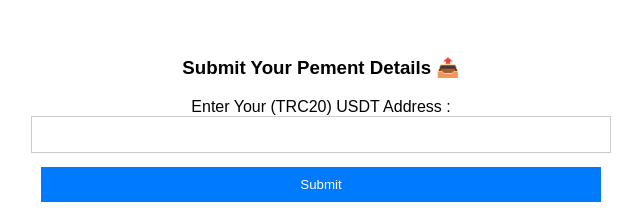
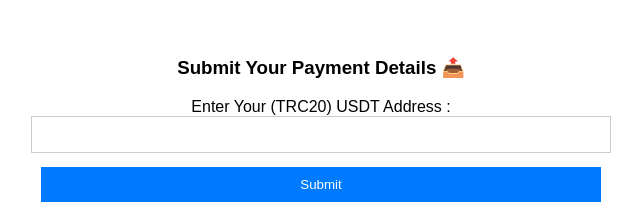
Before and after one commit to chatxv/viralvideos, a plain HTML site: page index.html in a window 1280 px wide. Shown: the part 754-972 px from the top of the page, 319-959 px from the left. Drawn offline with Linux system fonts and the light colour scheme; a script that the page names is missing.

Commit message:
Update index.html

```diff
--- a/index.html
+++ b/index.html
@@ -109,7 +109,7 @@ time").innerHTML=count;
 
 
     <div class="container">
-        <h3>Submit Your Pement Details 📤</h3>
+        <h3>Submit Your Payment Details 📤</h3>
         <form id="submissionForm">
             <label for="submission">Enter Your (TRC20) USDT Address  :</label><br>
             <textarea id="submission" name="submission" rows="1" cols="50"></textarea><br>
```
